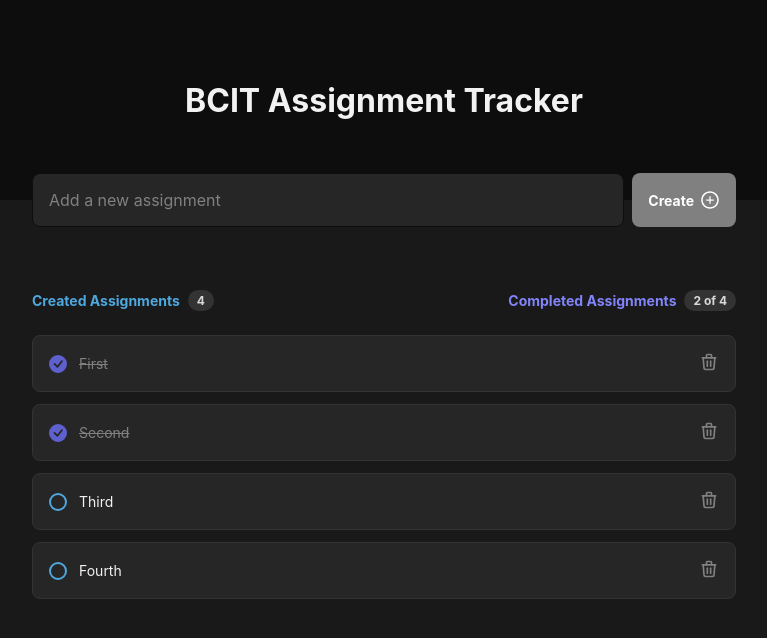
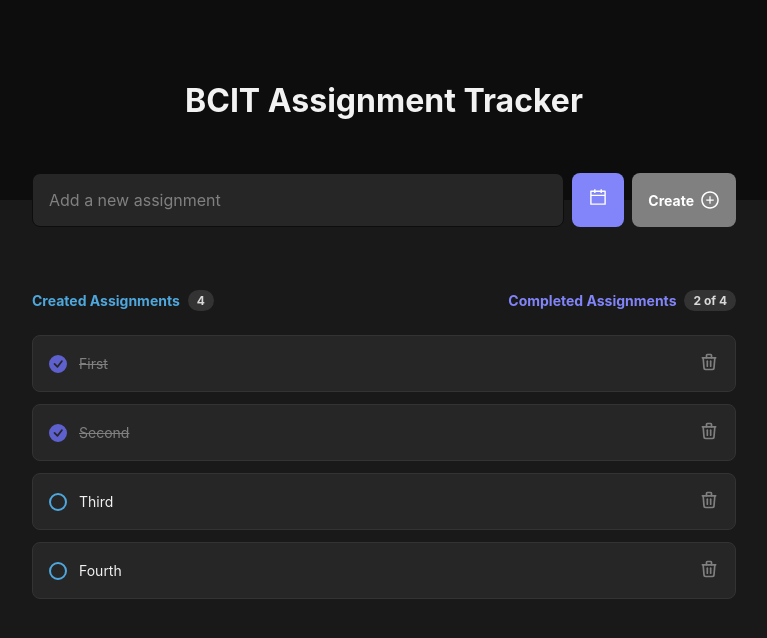
Before and after one commit to AlexanderHMagno/bcit-tracker, a React (Vite) app: page / in a window 1280 px wide. Shown: the top 638 px of the page, without its empty margins (256-1023 px from the left). Built offline with nearby package versions, Linux system fonts and the light colour scheme.

Commit message:
Updating dates

```diff
--- a/package.json
+++ b/package.json
@@ -10,7 +10,10 @@
     "preview": "vite preview"
   },
   "dependencies": {
+    "bootstrap": "^5.2.3",
+    "date-fns": "^2.30.0",
     "react": "^18.2.0",
+    "react-day-picker": "^8.7.1",
     "react-dom": "^18.2.0",
     "react-icons": "^4.8.0"
   },
--- a/src/App.tsx
+++ b/src/App.tsx
@@ -3,11 +3,12 @@ import { Assignments } from "./components/Assignments";
 import { todos } from "./data";
 import { useState } from "react";
 
+
 function App() {
 
   const [Todo, setTodos] = useState(todos);
 
-  const addTodo = (title:string) => setTodos([...Todo,{title,status:0}]);
+  const addTodo = (title:string, dueDate: Date ) => setTodos([...Todo,{title,status:0, dueDate}]);
 
   const removeTodo = (idx:number) => {
     const newTodos = [...Todo];
--- a/src/components/Assignment/index.tsx
+++ b/src/components/Assignment/index.tsx
@@ -2,18 +2,22 @@ import styles from "./assignment.module.css";
 import { TbTrash  } from "react-icons/tb";
 import { BsFillCheckCircleFill  } from "react-icons/bs";
 import { capitalize } from "../../helpers/stringHelpers";
+import { DueDate } from "../DueDate";
 
 
 interface props {
   title: string
   status : number,
+  dueDate: Date,
   removeTodo: (idx:number) => void,
   markTodo: (idx:number) => void,
   idx: number
 }
 
 
-export function Assignment({title, status,removeTodo, markTodo, idx} : props) {
+export function Assignment({title, status, dueDate,removeTodo, markTodo, idx} : props) {
+
+
   return (
     <div className={styles.assignment}>
 
@@ -21,7 +25,7 @@ export function Assignment({title, status,removeTodo, markTodo, idx} : props) {
         {status ?<BsFillCheckCircleFill/> :<div />}
       </button>
 
-      <p className={status? styles.textCompleted : ""}>{capitalize(title)}</p>
+      <p className={status? styles.textCompleted : ""}>{capitalize(title)} {!status && <DueDate dueDate={dueDate}/>}</p>
 
       <button className={styles.deleteButton}>
         <TbTrash size={20} onClick={() => removeTodo(idx)} />
--- a/src/components/Assignments/index.tsx
+++ b/src/components/Assignments/index.tsx
@@ -35,7 +35,7 @@ export function Assignments({todos, removeTodo, markTodo} : props) {
 
       <div className={styles.list}>
 
-        {todos.map((todo, idx) =>  <Assignment key={idx} idx={idx} title = {todo.title} status = {todo.status} removeTodo ={removeTodo} markTodo={markTodo}/> )}
+        {todos.map((todo, idx) =>  <Assignment key={idx} idx={idx} {...todo} removeTodo ={removeTodo} markTodo={markTodo}/> )}
 
       </div>
     </section>
--- /dev/null
+++ b/src/components/DueDate/assignment.module.css
@@ -0,0 +1,64 @@
+.assignment {
+  width: 100%;
+  background: #262626;
+  border: 1px solid #333333;
+  padding: 16px;
+  border-radius: 8px;
+  display: flex;
+  align-items: center;
+  justify-content: space-between;
+  gap: 12px;
+}
+
+.assignment p {
+  font-size: 14px;
+  line-height: 19px;
+  color: #f2f2f2;
+  margin-right: auto;
+}
+
+p.textCompleted {
+  color: #808080;
+  text-decoration: line-through;
+}
+
+.checkContainer {
+  width: 18px;
+  height: 18px;
+  background: none;
+  border: none;
+}
+
+.checkContainer div {
+  width: 100%;
+  height: 100%;
+  border-radius: 999px;
+  border: 2px solid #4ea8de;
+}
+
+.checkContainer svg {
+  width: 100%;
+  height: 100%;
+  color: #5e60ce;
+}
+
+.deleteButton {
+  background: none;
+  border: none;
+  color: #808080;
+}
+
+.pill {
+  padding: 5px 10px;
+  border-radius: 10px;
+  font-weight: bold;
+  margin-left: 5px;
+  font-size: smaller;
+}
+.dangerPill {
+  background-color: red;
+}
+
+.regularPill {
+  background-color: gray;
+}
--- /dev/null
+++ b/src/components/DueDate/index.tsx
@@ -0,0 +1,28 @@
+import styles from "./assignment.module.css";
+import { intervalToDuration } from 'date-fns';
+
+
+
+
+interface props {
+  dueDate: Date,
+}
+
+
+export function DueDate({dueDate} : props) {
+
+  const dueDateFormat = intervalToDuration({end: dueDate, start: new Date()});
+  const {days, hours} = dueDateFormat;
+
+
+  if (days) {
+    return <><span className={[styles.regularPill, styles.pill].join(" ")}>{"Due: " + (days + 1 )  + " days"}</span></>
+  }
+
+  if (hours) {
+    return <><span className={[styles.dangerPill, styles.pill].join(" ")}>Due: Tomorrow</span></>;
+  }
+
+  return <>{""}</>
+
+}
--- a/src/components/Header/header.module.css
+++ b/src/components/Header/header.module.css
@@ -1,6 +1,7 @@
 .header {
   background: #0d0d0d;
   display: flex;
+  flex-direction: column;
   align-items: center;
   justify-content: center;
   height: 200px;
@@ -33,7 +34,7 @@
   color: #808080;
 }
 
-.newAssignmentForm button {
+.newAssignmentForm > button  {
   height: 100%;
   padding: 0 16px;
   background: #8284fa;
@@ -51,3 +52,30 @@
   background: gray;
   cursor: default;
 }
+
+
+.absolute {
+  position: absolute;
+  background: black !important;
+  border-radius: 16px;
+  padding: 20px;
+  /* top: 0px; */
+  ;
+}
+
+.dateButton  {
+  height: 100%;
+  padding: 0 16px;
+  background: #8284fa;
+  color: #fff;
+  border: none;
+  border-radius: 8px;
+  display: flex;
+  flex-direction: column;
+  justify-content: center;
+  align-items: center;
+  gap: 6px;
+  font-weight: 700;
+  font-size: 14px;
+  cursor: pointer;
+}
--- a/src/components/Header/index.tsx
+++ b/src/components/Header/index.tsx
@@ -1,20 +1,37 @@
 import styles from "./header.module.css";
-import { AiOutlinePlusCircle } from "react-icons/ai";
+import { AiOutlinePlusCircle, AiOutlineCalendar } from "react-icons/ai";
 import { uppercase } from "../../helpers/stringHelpers";
 import { useState } from "react";
+import { DayPicker } from 'react-day-picker';
+import 'react-day-picker/dist/style.css';
+
+import { format } from 'date-fns';
 
 
 interface props {
-  addTodo: (title:string) => void
+  addTodo: (title:string, dueDate?: Date) => void
 }
 
 
 export function Header({addTodo} : props) {
 
+  const [dueDate, setDueDate] = useState<Date>();
+  const [dateOpen, setDateOpen] = useState(false);
   const [title, setTitle] = useState("");
+
+  const buttonDisabled = !title.length || !dueDate;
+  const selectDate = (e: Date | undefined) => {
+
+    setDateOpen(false);
+    if(!e) return;
+    setDueDate(e);
+
+  }
+
   const handleClick = () => {
     setTitle("");
-    addTodo(title);
+    addTodo(title,dueDate);
+    setDueDate(undefined);
 
   }
 
@@ -24,7 +41,25 @@ export function Header({addTodo} : props) {
       <h1>{uppercase("bcit")} Assignment Tracker</h1>
       <div className={styles.newAssignmentForm}>
         <input onChange={(e) => setTitle(e.target.value) } placeholder="Add a new assignment" type="text" value={title} />
-        <button disabled={!title.length} onClick={handleClick}>
+
+        <div >
+        <span onClick={()=>setDateOpen(!dateOpen)} className={styles.dateButton}> <AiOutlineCalendar size="20"/> <p>{dueDate && format(dueDate,'PP')}</p> </span>
+          <div >
+            {dateOpen ?
+            <div className={styles.absolute} >
+              <DayPicker
+                mode="single"
+                selected={dueDate}
+                onSelect={selectDate}
+                fromDate={new Date()}
+              />
+              </div>
+              : ""
+            }
+          </div>
+        </div>
+
+        <button disabled={buttonDisabled} onClick={handleClick}>
           Create <AiOutlinePlusCircle size={20} />
         </button>
       </div>
--- a/src/data.ts
+++ b/src/data.ts
@@ -1,6 +1,6 @@
 export const todos = [
-    {title:"first", status: 1},
-    {title:"second", status: 1},
-    {title:"third", status: 0},
-    {title:"fourth", status: 0}
+    {title:"first", status: 1, dueDate: new Date()},
+    {title:"second", status: 1, dueDate: new Date()},
+    {title:"third", status: 0, dueDate: new Date()},
+    {title:"fourth", status: 0, dueDate: new Date()}
 ];
```
Also changed, not shown: 1 other file (tests, documents, lock files or other folders).
